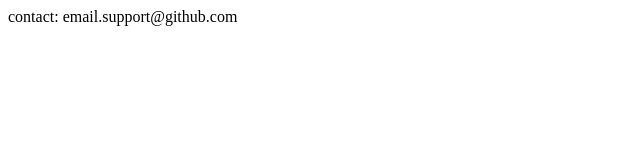
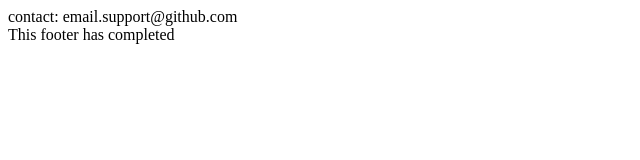
Before and after one commit to PHM1605/pro-git-chacon, a plain HTML site: page index.html in a window 1280 px wide. Shown: the whole page, without its empty margins (0-640 px from the left). Drawn offline with Linux system fonts and the light colour scheme.

Commit message:
finish the new footer [issue53]

```diff
--- a/index.html
+++ b/index.html
@@ -1 +1,2 @@
 <div id="footer">contact: email.support@github.com</div>
+<div>This footer has completed</div>
```
